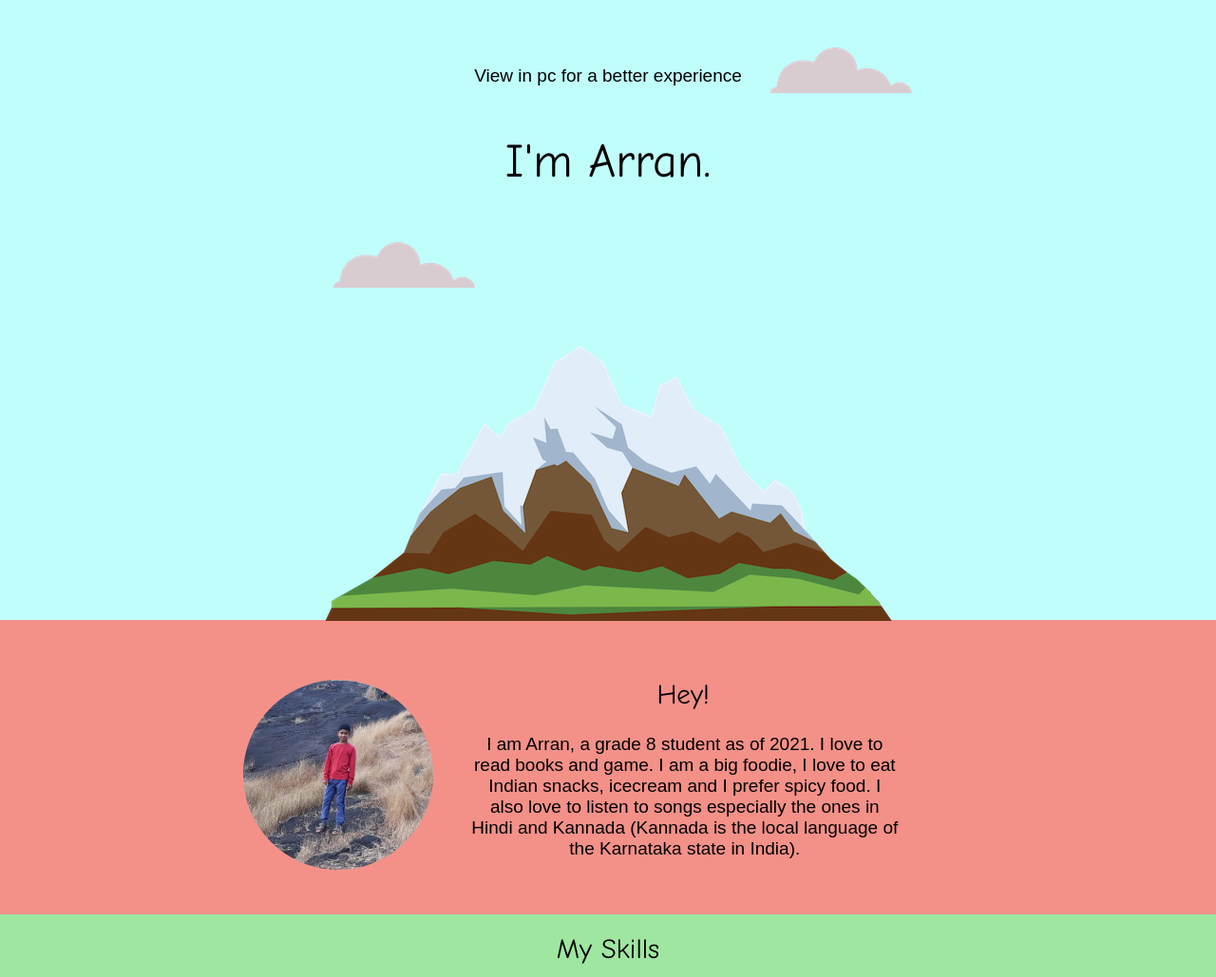
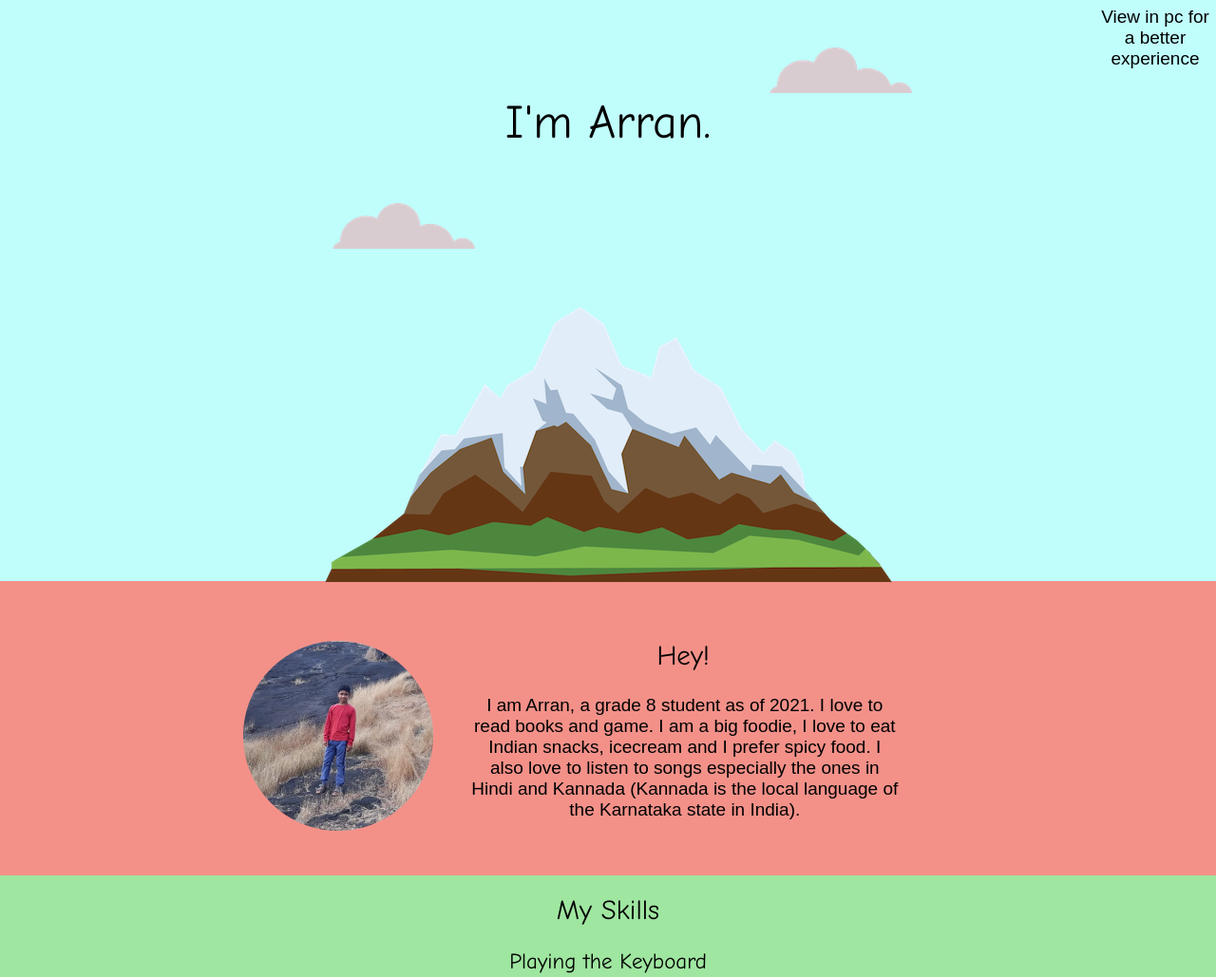
Before and after one commit to ArranDSouza1234/More-About-Me, a plain HTML site: page index.html in a window 1280 px wide. Shown: the top 1029 px of the page at 95% size. Drawn offline with Linux system fonts and the light colour scheme.

Commit message:
Update styles.css

```diff
--- a/css/styles.css
+++ b/css/styles.css
@@ -121,3 +121,8 @@ p {
   position: relative;
   right: 40px;
 }
+.first-para {
+position: absolute;
+left:90%;
+bottom:85%;
+}
```
